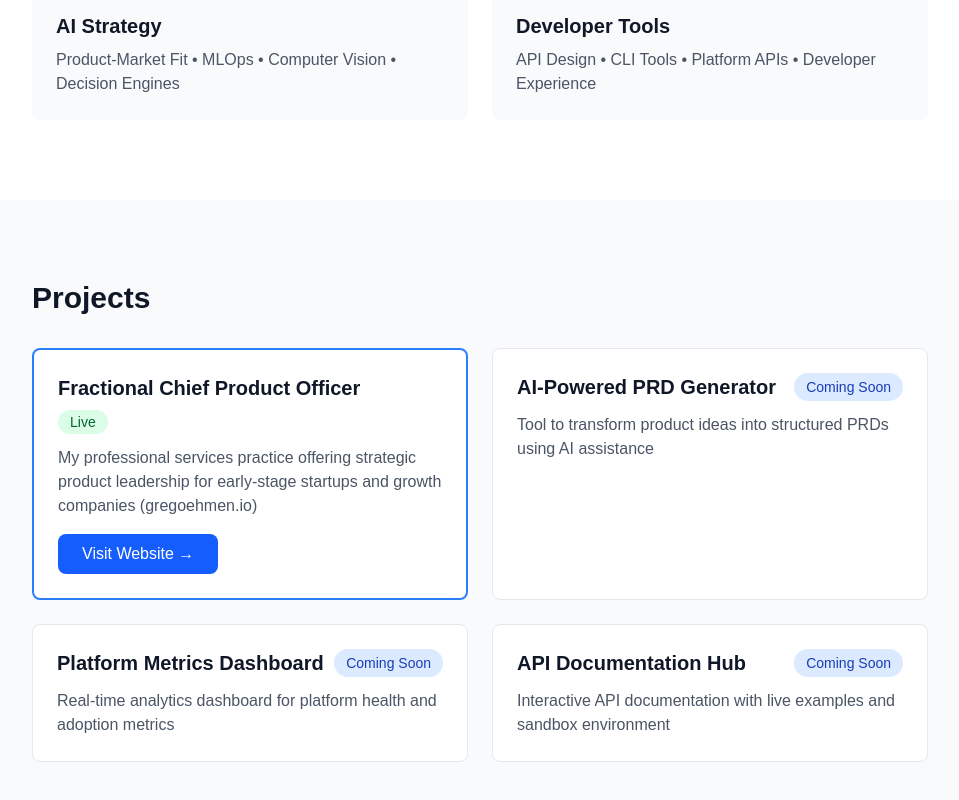
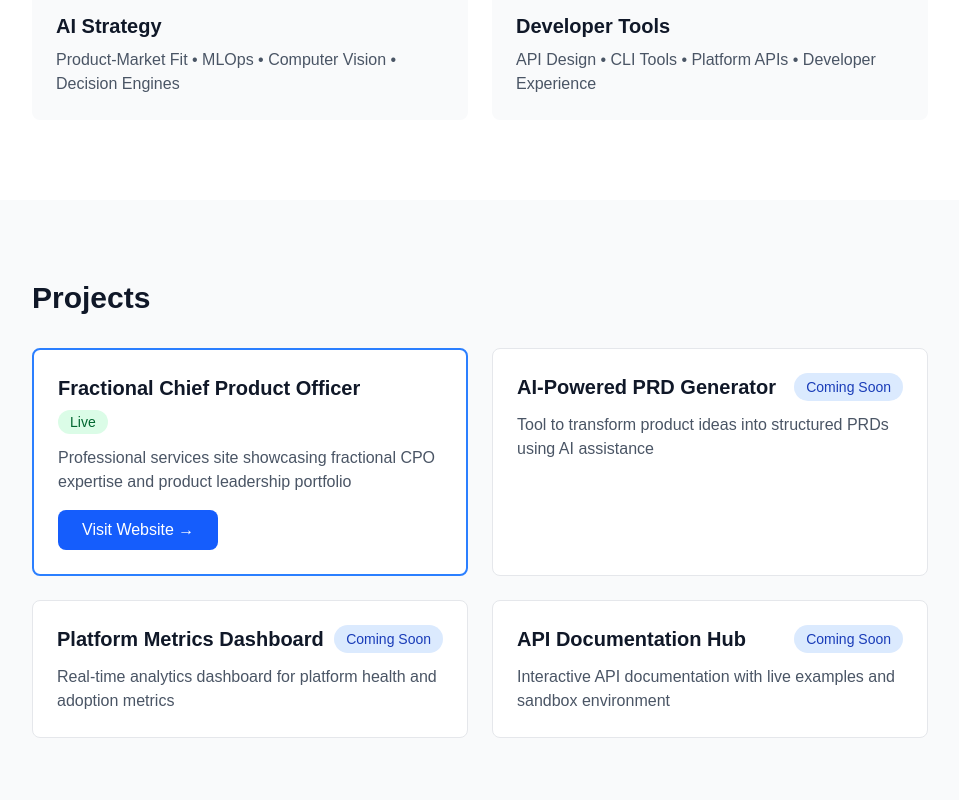
Before and after one commit to goehmen/pm-portfolio, a Next.js app: page / in a window 1280 px wide. Shown: the part 1380-2180 px from the top of the page, without its empty margins (160-1119 px from the left). Built offline with nearby package versions, Linux system fonts and the light colour scheme.

Commit message:
Modify FCPO Card Description

```diff
--- a/app/page.tsx
+++ b/app/page.tsx
@@ -116,7 +116,7 @@ export default function Home() {
                 </span>
               </div>
               <p className="text-gray-600 mb-4">
-                My professional services practice offering strategic product leadership for early-stage startups and growth companies (gregoehmen.io)
+                Professional services site showcasing fractional CPO expertise and product leadership portfolio
               </p>
               <a
                 href="https://gregoehmen.io"
```
